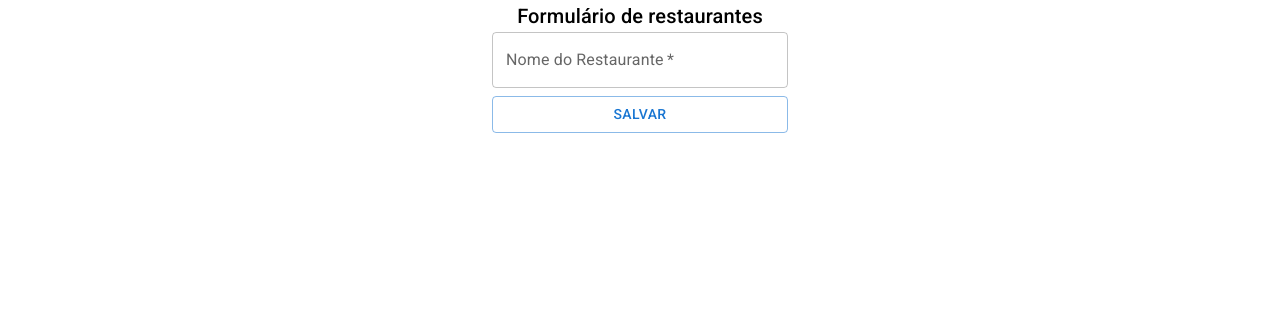
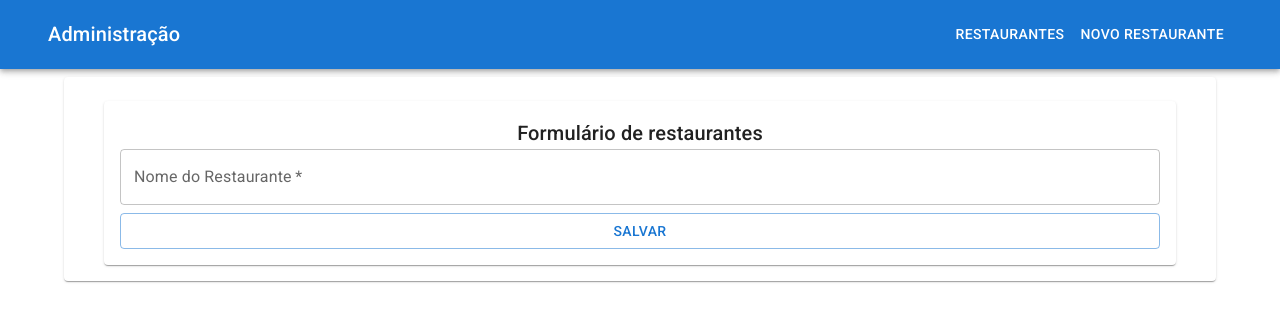
Before and after one commit to klaercio/AlFood, a React (Create React App) app: page /admin/restaurantes/1 in a window 1280 px wide. Shown: the top 322 px of the page. Built offline with nearby package versions, Linux system fonts and the light colour scheme; no server answers; the HTML template or start-up script is replaced by a standard one.

Commit message:
🚀Header das páginas de administração criadas

```diff
--- a/src/App.tsx
+++ b/src/App.tsx
@@ -1,6 +1,7 @@
 import { Routes, Route } from 'react-router-dom';
 import NovoRestaurante from './paginas/Administracao/NovoRestaurante';
 import AdministracaoRestaurantes from './paginas/Administracao/Restaurantes';
+import PaginaBaseAdmin from './paginas/Administracao/Restaurantes/PaginaBaseAdmin';
 import Home from './paginas/Home';
 import VitrineRestaurantes from './paginas/VitrineRestaurantes';
 
@@ -10,9 +11,13 @@
     <Routes>
       <Route path="/" element={<Home />} />
       <Route path="/restaurantes" element={<VitrineRestaurantes />} />
-      <Route path="/admin/restaurantes" element={<AdministracaoRestaurantes />} />
-      <Route path="/admin/restaurantes/novo" element={<NovoRestaurante />} />
-      <Route path="/admin/restaurantes/:id" element={<NovoRestaurante />} />
+
+
+      <Route path="/admin" element={<PaginaBaseAdmin/>}>
+        <Route path="restaurantes" element={<AdministracaoRestaurantes />} />
+        <Route path="restaurantes/novo" element={<NovoRestaurante />} />
+        <Route path="restaurantes/:id" element={<NovoRestaurante />} />
+      </Route>
     </Routes>
   );
 }
--- a/src/paginas/Administracao/NovoRestaurante/index.tsx
+++ b/src/paginas/Administracao/NovoRestaurante/index.tsx
@@ -1,48 +1,59 @@
-import { Button, TextField, Typography } from "@mui/material";
+import { AppBar, Button, Container, Link, Paper, TextField, Toolbar, Typography } from "@mui/material";
 import { Box } from "@mui/system";
 import axios from "axios";
 import { useEffect, useState } from "react";
 import { useParams } from "react-router-dom";
 import http from "../../../http";
 import IRestaurante from "../../../interfaces/IRestaurante";
+import {Link as RouterLink} from 'react-router-dom';
 
 export default function NovoRestaurante() {
 
 
     const parametro = useParams();
 
-    useEffect(()=> {
+    useEffect(() => {
         if (parametro.id) {
             axios.get<IRestaurante>(`http://127.0.0.1:8000/api/v2/restaurantes/${parametro.id}/`)
-            .then(response => setRestaurante(response.data.nome));
+                .then(response => setRestaurante(response.data.nome));
         }
-    },[parametro]);
+    }, [parametro]);
 
 
     const [restaurante, setRestaurante] = useState('');
 
-    function aoSubmit(evento : React.FormEvent<HTMLFormElement>) {
+    function aoSubmit(evento: React.FormEvent<HTMLFormElement>) {
         evento.preventDefault();
 
-        if(parametro.id) {
-            http.put(`restaurantes/${parametro.id}/`, {nome : restaurante})
-            .then(()=> alert('restaurante editado com sucesso!!'));
+        if (parametro.id) {
+            http.put(`restaurantes/${parametro.id}/`, { nome: restaurante })
+                .then(() => alert('restaurante editado com sucesso!!'));
             return;
         }
 
-        http.post('restaurantes/', {nome : restaurante})
-        .then(()=> (
-            alert('restaurante cadastrado com sucesso!!')
-        ))
+        http.post('restaurantes/', { nome: restaurante })
+            .then(() => (
+                alert('restaurante cadastrado com sucesso!!')
+            ))
     }
 
     return (
-        <Box sx={{display: 'flex', flexDirection: 'column', alignItems:"center"}}>
-            <Typography component="h1" variant="h6">Formulário de restaurantes</Typography>
-            <Box component="form" onSubmit={aoSubmit}>
-                <TextField id="standard-basic" value={restaurante} onChange={evento => setRestaurante(evento.target.value)} label="Nome do Restaurante" fullWidth required/>
-                <Button sx={{marginTop: 1}}type="submit" variant="outlined" fullWidth>Salvar</Button>
+        <>
+            <Box>
+                <Container maxWidth="lg" sx={{ mt: 1 }}>
+                    <Paper sx={{ p: 2 }}>
+                        <Box sx={{ display: 'flex', flexDirection: 'column', alignItems: "center", flexGrow: 1}}>
+                            <Typography component="h1" variant="h6">Formulário de restaurantes</Typography>
+                            <Box component="form" onSubmit={aoSubmit} sx={{width: '100%'}}>
+                                <TextField id="standard-basic" value={restaurante} onChange={evento => setRestaurante(evento.target.value)} label="Nome do Restaurante" fullWidth required />
+                                <Button sx={{ marginTop: 1 }} type="submit" variant="outlined" fullWidth>Salvar</Button>
+                            </Box>
+                        </Box>
+                    </Paper>
+                </Container>
             </Box>
-        </Box>
+
+
+        </>
     );
 }
--- /dev/null
+++ b/src/paginas/Administracao/Restaurantes/PaginaBaseAdmin.tsx
@@ -0,0 +1,38 @@
+import { AppBar, Box, Button, Container, Link, Paper, Toolbar, Typography } from "@mui/material";
+import {Link as RouterLink, Outlet} from 'react-router-dom';
+
+export default function PaginaBaseAdmin() {
+    return (
+        <>
+            <AppBar position="static">
+                <Container maxWidth="xl">
+                    <Toolbar sx={{ justifyContent: "space-between" }}>
+                        <Typography variant="h6">
+                            Administração
+                        </Typography>
+                        <Box sx={{ display: "flex" }}>
+                            <Link component={RouterLink} to="/admin/restaurantes">
+                                <Button sx={{ my: 2, color: 'white' }}>
+                                    Restaurantes
+                                </Button>
+                            </Link>
+                            <Link component={RouterLink} to="/admin/restaurantes/novo" >
+                                <Button sx={{ my: 2, color: 'white' }}>
+                                    Novo Restaurante
+                                </Button>
+                            </Link>
+                        </Box>
+                    </Toolbar>
+                </Container>
+            </AppBar>
+
+            <Box>
+                <Container maxWidth="lg" sx={{ mt: 1 }}>
+                    <Paper sx={{ p: 2 }}>
+                        <Outlet/>
+                    </Paper>
+                </Container>
+            </Box>
+        </>
+    );
+}
```
